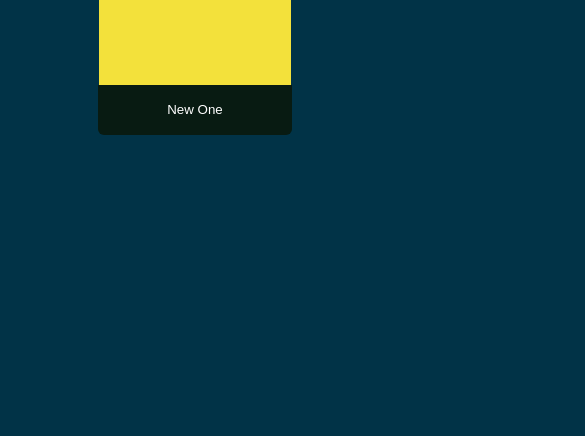
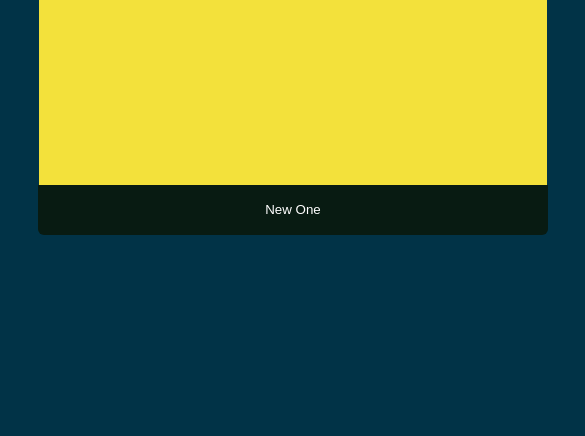
Before and after one commit to darshankamble04/Quotes-website, a plain HTML site: page index.html in a window 390 px wide. Shown: the part 464-900 px from the top of the page, 585 px wide, since content can reach past the window. Before the commit the page ends 844 px from the top, so only its background shows below. Drawn offline with Linux system fonts and the light colour scheme; no server answers; a web font is replaced by a local one.

Commit message:
responsiveness added

```diff
--- /dev/null
+++ b/css/responsive.css
@@ -0,0 +1,37 @@
+@media screen and (max-width: 1430px) {
+    body {
+        width: 100vw;
+    }
+    .container {
+        width: 60vw;
+        height: 500px;
+    }
+}
+
+@media screen and (max-width: 1024px) {
+    .container {
+        width: 78vw;
+        height: 500px;
+    }
+}
+
+@media screen and (max-width: 768px) {
+    .container {
+        width: 100%;
+        height: 500px;
+    }
+}
+
+@media screen and (max-width: 620px) {
+    .container {
+        width: 120%;
+        height: 600px;
+    }
+}
+
+@media screen and (max-width: 425px) {
+    .container {
+        width: 140%;
+        height: 700px;
+    }
+}
--- a/index.html
+++ b/index.html
@@ -6,7 +6,8 @@
     <meta http-equiv="X-UA-Compatible" content="IE=edge">
     <meta name="viewport" content="width=device-width, initial-scale=1.0">
     <title>Quotes</title>
-    <link rel="stylesheet" href="style.css">
+    <link rel="stylesheet" href="css/style.css">
+    <link rel="stylesheet" href="css/responsive.css">
 </head>
 
 <body>
```
Also changed, not shown: css/style.css (renamed from style.css).
